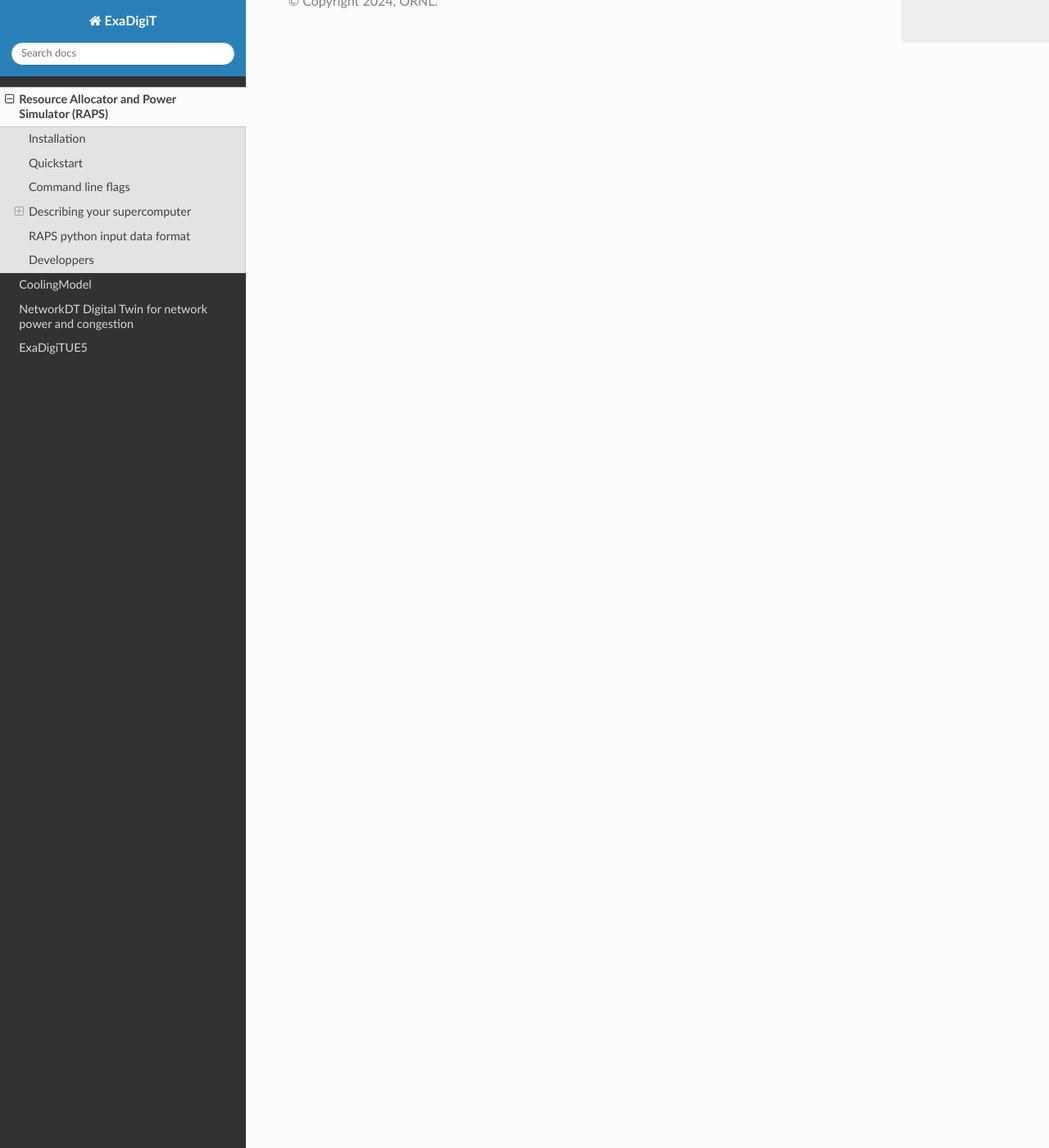
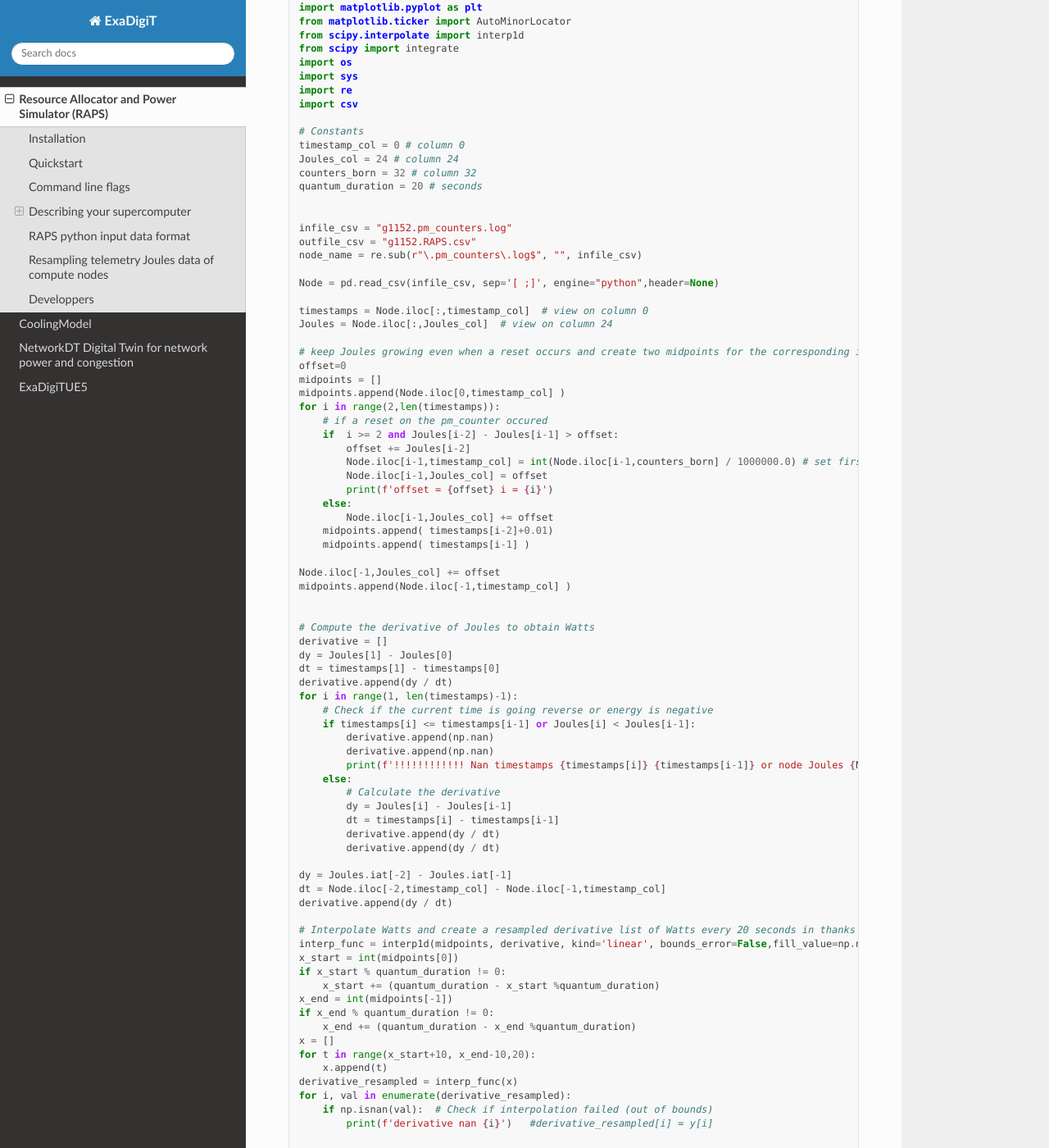
Before and after one commit to ExaDigiT/Documentation, a Sphinx documentation site: the page built from source/RAPS.rst, in a window 1280 px wide and 1400 px high, scrolled down 6735 px. Shown: the whole window at 82% size. Built offline with Sphinx 7.4.7 and the Read the Docs theme 3.1.0, drawn with Linux system fonts in a browser that asks for light colours; some of the changed text lies outside the part shown.

Commit message:
Include python example to convert Joules to Watts at a higher frequency

```diff
--- a/source/RAPS.rst
+++ b/source/RAPS.rst
@@ -201,6 +201,16 @@ Everything but CPU and GPU is considered constant at the moment.
        }
 
 
+Resampling telemetry Joules data of compute nodes
+--------------------------------------------------
+
+Here we consider that we have the number of Joules irregulary sampled in a CSV infile for one compute node.
+The following example takes care of resets on CRAY pm counters and creates a CSV outfile regulary sampled every 20 seconds with EPOCH timestamps.
+
+.. literalinclude:: resample_JoulestoWatts.py
+  :language: python
+
+
 Developpers
 -----------
 
```
